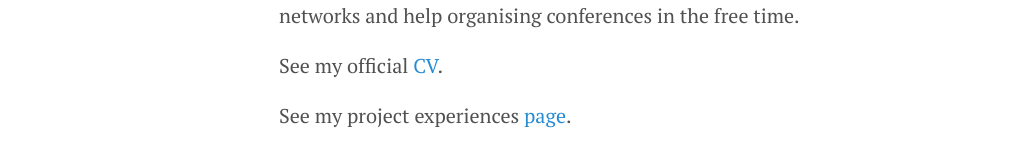
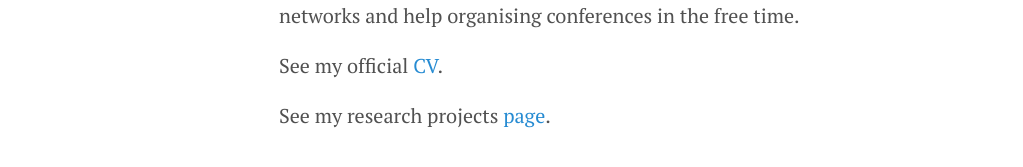
Before and after one commit to xlives/xlives.github.io, a Jekyll site: the page built from about-me.markdown, in a window 1280 px wide. Shown: the part 561-728 px from the top of the page, without its empty margins (1-1024 px from the left). Built offline with Jekyll 4.4.1, drawn with Linux system fonts in a browser that asks for light colours.

Commit message:
Update about-me.markdown
* Updated the content

```diff
--- a/about-me.markdown
+++ b/about-me.markdown
@@ -11,4 +11,4 @@ Fortunately, not only having theoretical mindset, I am also interested in practi
 
 See my official [CV](https://drive.google.com/file/d/0B3XK_HW-FzZaMldXMm52V3RpV2c/view).
 
-See my project experiences [page](https://sites.google.com/site/tracharak/home).
+See my research projects [page](https://sites.google.com/site/tracharak/home).
```
